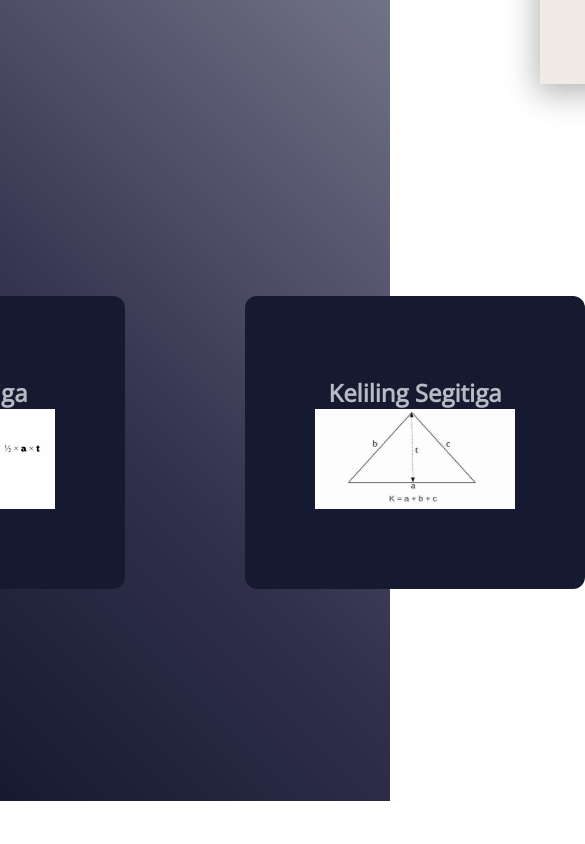
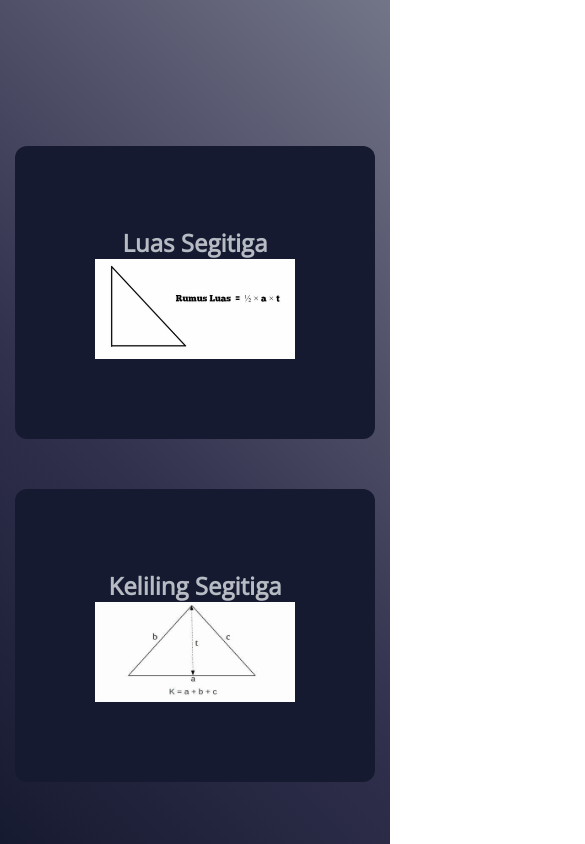
Before and after one commit to revou-fundamental-course/27-nov-23-Temonmamen, a plain HTML site: page Revou mini project/Revou/index.html in a window 390 px wide. Shown: the part 760-1604 px from the top of the page, 585 px wide, since content can reach past the window. Before the commit the page ends 1561 px from the top, so only its background shows below. Drawn offline with nearby package versions, Linux system fonts and the light colour scheme.

Commit message:
add responsive

```diff
--- a/Revou mini project/Revou/assests/css/content.css
+++ b/Revou mini project/Revou/assests/css/content.css
@@ -36,7 +36,7 @@ body {
 }
 
 .btn-primary:active {
-    transform: translateY(-2px);
+  transform: translateY(-2px);
 }
 
 .btn-secondary {
@@ -52,7 +52,7 @@ body {
 }
 
 .btn-secondary:active {
-    transform: translateY(-2px);
+  transform: translateY(-2px);
 }
 
 /* button styles */
@@ -120,7 +120,6 @@ li:hover {
   color: #f0ece5;
   cursor: pointer;
 }
-
 
 /* navigation finish */
 
@@ -247,3 +246,133 @@ li:hover {
 }
 
 /* content box finish */
+
+@media screen and (max-width: 476px) {
+  .navbar {
+    width: 20%;
+  }
+
+  nav {
+    width: 190px;
+  }
+
+  .navigation {
+    width: 250px;
+  }
+
+  .navigation ul li a {
+    justify-self: center;
+    align-self: center;
+    width: 20%;
+  }
+
+  .container {
+    height: 102vh;
+    display: flex;
+    justify-content: center;
+    align-items: center;
+  }
+
+  .wrapper {
+    display: flex;
+    flex-direction: column;
+    width: 100%;
+    color: var(--text-secondary);
+    gap: 0;
+  }
+
+  .text-center {
+    width: auto;
+  }
+
+  .img-style {
+    width: 95%;
+    height: 95%;
+  }
+}
+
+@media screen and (max-width: 950px), (max-height: 500px)  {
+  .navbar {
+    width: 20%;
+  }
+
+  nav {
+    width: 190px;
+  }
+
+  .navigation {
+    width: 250px;
+  }
+
+  .navigation ul li a {
+    justify-self: center;
+    align-self: center;
+  }
+
+  .container {
+    height: 102vh;
+    display: flex;
+    justify-content: center;
+    align-items: center;
+  }
+
+  .wrapper {
+    display: flex;
+    justify-content: space-around;
+    color: var(--text-secondary);
+    gap: 0;
+  }
+
+  .text-center {
+    width: auto;
+  }
+
+  .img-style {
+    width: 95%;
+    height: 95%;
+  }
+
+}
+
+@media screen and (max-width: 1200px) {
+  .navbar {
+    width: 20%;
+  }
+
+  nav {
+    width: 190px;
+  }
+
+  .navigation {
+    width: 250px;
+  }
+
+  .navigation ul li a {
+    justify-self: center;
+    align-self: center;
+  }
+
+  .container {
+    height: 102vh;
+    display: flex;
+    justify-content: center;
+    align-items: center;
+  }
+
+  .wrapper {
+    display: flex;
+    justify-content: space-around;
+    color: var(--text-secondary);
+    gap: 0;
+  }
+
+  .text-center {
+    width: auto;
+  }
+
+  .img-style {
+    width: 95%;
+    height: 95%;
+  }
+
+}
--- a/Revou mini project/Revou/assests/css/main.css
+++ b/Revou mini project/Revou/assests/css/main.css
@@ -183,13 +183,14 @@ li:hover {
   width: 100%;
   height: 85vh;
   display: flex;
-  flex-direction: row;
   justify-content: center;
   align-items: center;
 }
 
 .wrapper {
   display: flex;
+  flex-wrap: wrap;
+  flex-direction: row;
   justify-content: center;
   align-items: center;
   height: auto;
@@ -247,3 +248,59 @@ li:hover {
   cursor: pointer;
 }
 /* content-footer finish */
+
+@media screen and (max-width: 476px) {
+  .navbar {
+    width: 20%;
+  }
+
+  nav {
+    width: 190px;
+  }
+
+  .navigation {
+    width: 250px;
+  }
+
+  .navigation ul li a {
+    justify-self: center;
+    align-self: center;
+    width: 20%;
+  }
+
+  .container {
+    width: 100%;
+    height: 90vh;
+    display: flex;
+    justify-content: center;
+    align-items: center;
+  }
+
+  .wrapper {
+    display: flex;
+    flex-wrap: wrap;
+    flex-direction: row;
+    justify-content: center;
+    align-items: center;
+    height: auto;
+    width: 85%;
+    gap: 50px;
+  }
+
+  .card {
+    width: auto;
+  }
+
+  .container-title {
+    display: flex;
+    justify-content: center;
+    align-items: center;
+  }
+
+  .title-cont {
+    display: flex;
+    flex-flow: wrap column;
+    justify-content: center;
+    align-items: center;
+  }
+}
```
Also changed, not shown: 1 other file.
